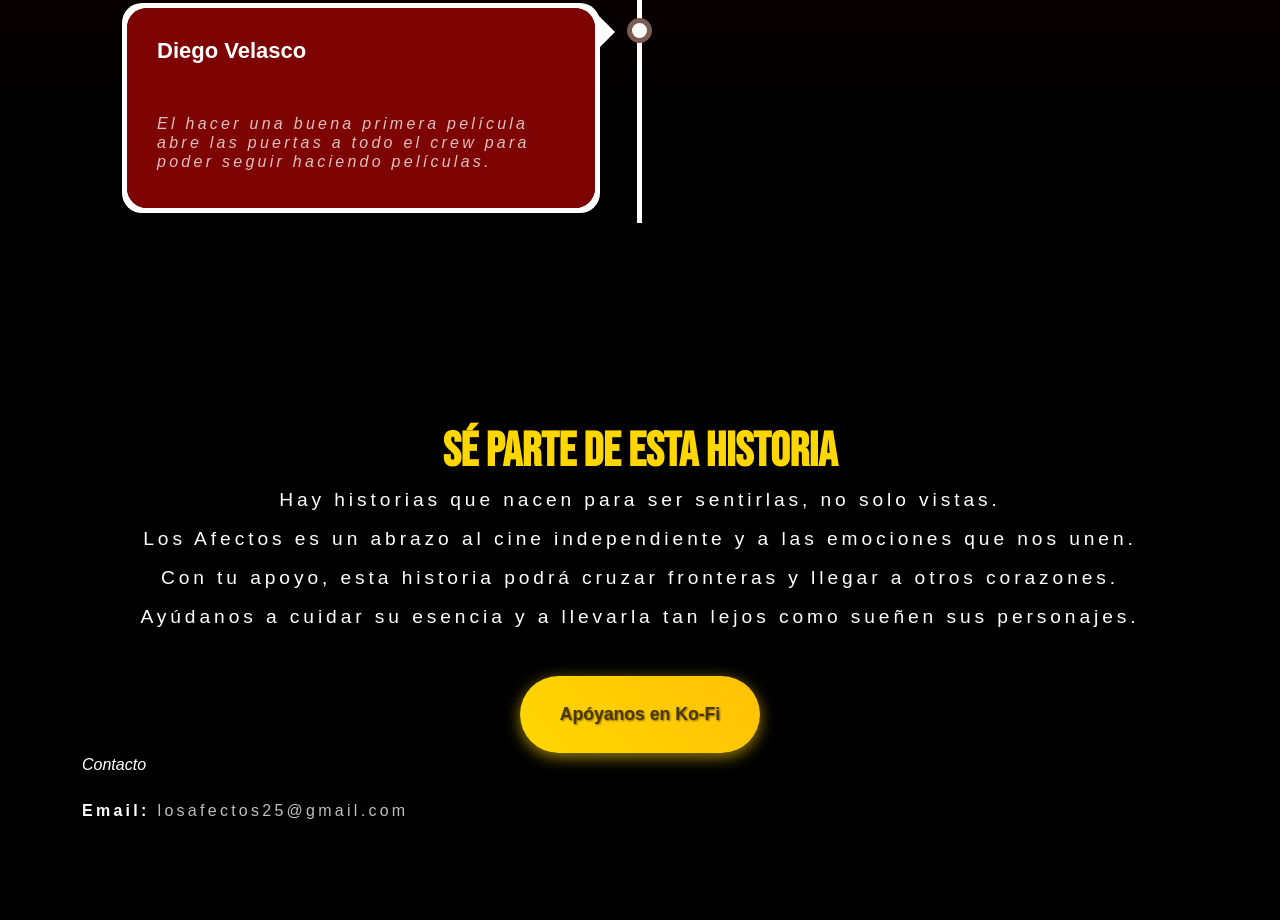
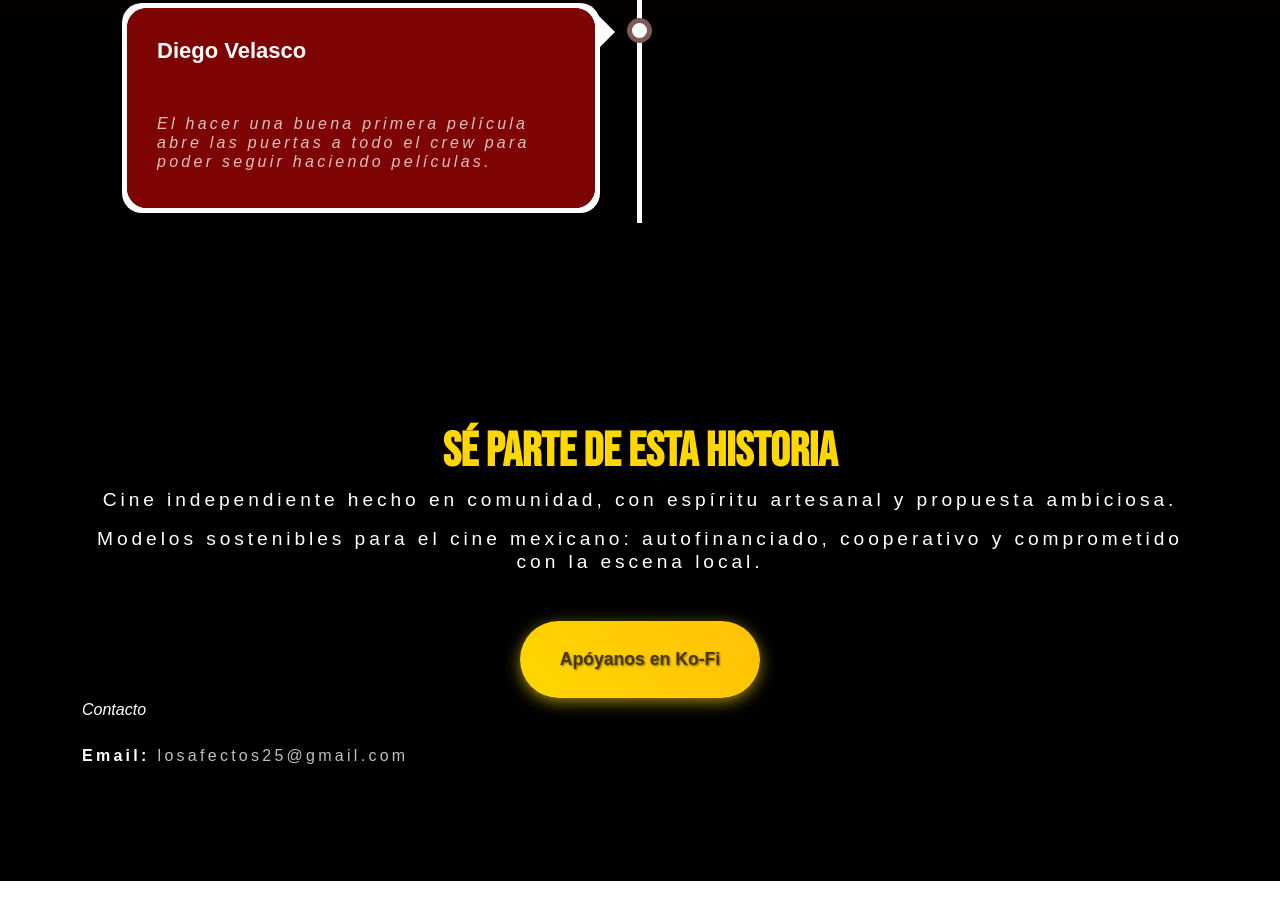
Before and after one commit to LosAfectos/LosAfectos, a plain HTML site: page index.html in a window 1280 px wide. Shown: the part 3217-4137 px from the top of the page. After the commit the page ends 4098 px from the top, so only its background shows below. Drawn offline with Linux system fonts and the light colour scheme.

Commit message:
Update index.html

```diff
--- a/index.html
+++ b/index.html
@@ -330,13 +330,9 @@
                         <div>
                             <div class="col-lg-12 col-12 text-center mb-4 pb-lg-2" style="height: auto;">
                                 <h2 class="golden-text">Sé Parte de Esta Historia</h2>
-                                <p class="text-white" style="text-align: center;  font-size: 120%">Hay historias que nacen para ser sentirlas, no solo vistas.
+                                <p class="text-white" style="text-align: center;  font-size: 120%">Cine independiente hecho en comunidad, con espíritu artesanal y propuesta ambiciosa.
                                 <p class="text-white" style="text-align: center;  font-size: 120%">
-                                Los Afectos es un abrazo al cine independiente y a las emociones que nos unen.
-                                <p class="text-white" style="text-align: center;  font-size: 120%">
-                                Con tu apoyo, esta historia podrá cruzar fronteras y llegar a otros corazones.
-                                <p class="text-white" style="text-align: center;  font-size: 120%">
-                                Ayúdanos a cuidar su esencia y a llevarla tan lejos como sueñen sus personajes.</p>
+                                Modelos sostenibles para el cine mexicano: autofinanciado, cooperativo y comprometido con la escena local.
                             </div>
                             <div style="height: auto;">
                                 <button class="boton-dorado" onclick="location.href='https://ko-fi.com/'">Apóyanos en Ko-Fi</button>
@@ -365,4 +361,5 @@
         <script src="js/custom.js"></script>
 
     </body>
+
 </html>
```
